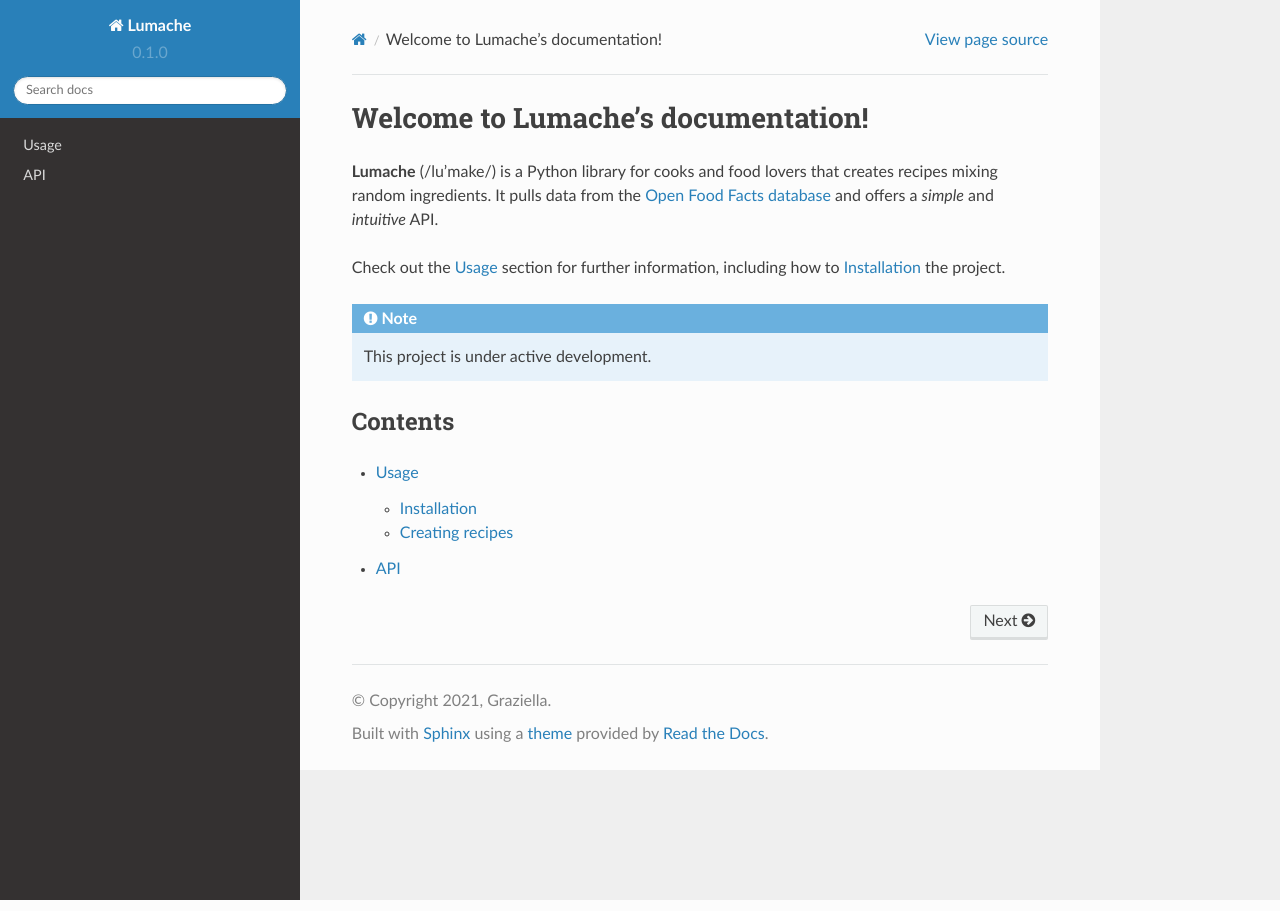
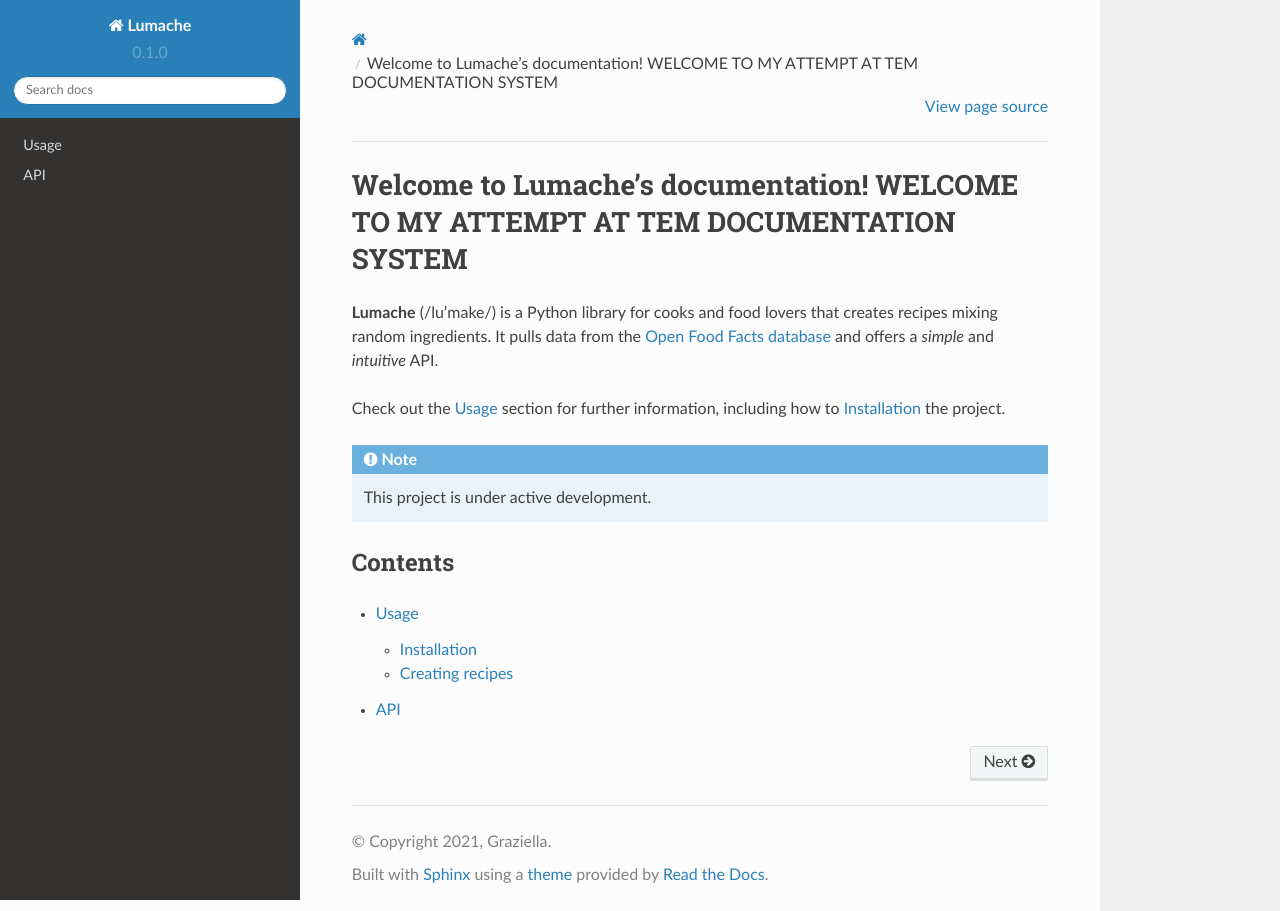
Before and after one commit to readthedocs/tutorial-template, a Sphinx documentation site: the page built from docs/source/index.rst, in a window 1280 px wide. Built offline with Sphinx 7.4.7 and the Read the Docs theme 2.0.0, drawn with Linux system fonts in a browser that asks for light colours.

Commit message:
Update index.rst

```diff
--- a/docs/source/index.rst
+++ b/docs/source/index.rst
@@ -1,4 +1,4 @@
-Welcome to Lumache's documentation!
+Welcome to Lumache's documentation! WELCOME TO MY ATTEMPT AT TEM DOCUMENTATION SYSTEM
 ===================================
 
 **Lumache** (/lu'make/) is a Python library for cooks and food lovers
```
